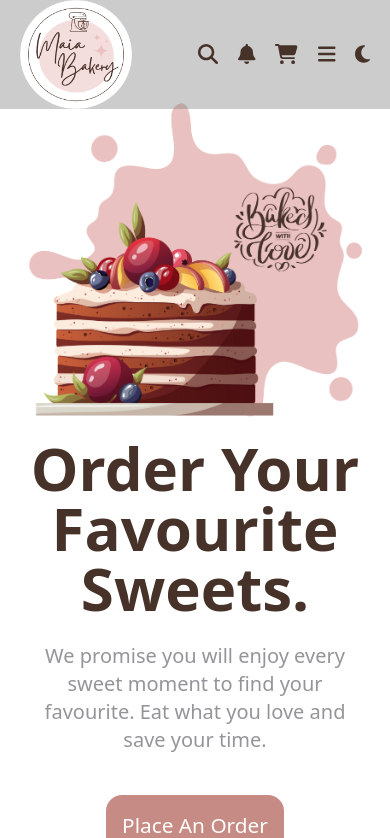
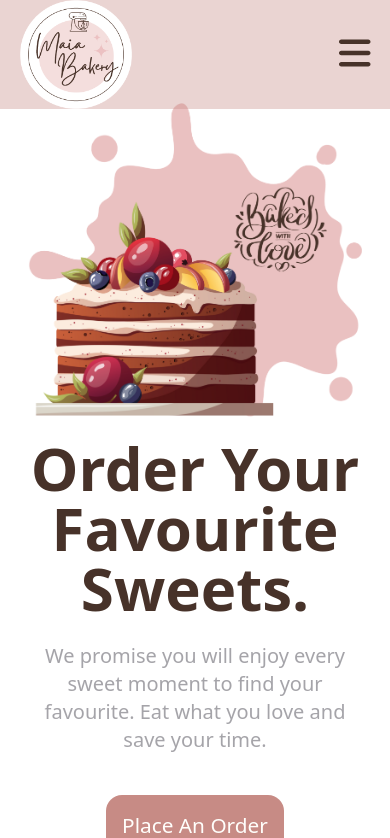
Before and after one commit to KSJ0/maia-app, a React (Vite) app: page / in a window 390 px wide. Shown: the top 838 px of the page. Built offline with nearby package versions, Linux system fonts and the light colour scheme; a web font is replaced by a local one.

Commit message:
added mobile nav

```diff
--- a/src/components/Header.jsx
+++ b/src/components/Header.jsx
@@ -1,5 +1,5 @@
 /* eslint-disable no-unused-vars */
-import React from "react";
+import React, { useState } from "react";
 import { Link } from "react-router-dom";
 import Logo from "/images/Maia Bakery Logo.png";
 import { FontAwesomeIcon } from "@fortawesome/react-fontawesome";
@@ -12,13 +12,21 @@ import {
 } from "@fortawesome/free-solid-svg-icons";
 
 const Header = () => {
+  const [isOpen, setIsOpen] = useState(false);
+
+  const toggleMenu = () => {
+    setIsOpen(!isOpen);
+  };
+
   return (
     <div>
-      <header className="flex justify-between max-w-5xl m-auto font-mono px-5 text-[--text-color] fixed top-0 left-0 right-0 backdrop-opacity-20 backdrop-invert bg-[--bg-color]/30 md:rounded-xl md:mt-2">
+      {/* backdrop-opacity-20 backdrop-invert bg-[--bg-color]/30 */}
+      <header className="flex justify-between max-w-5xl m-auto font-mono px-5 bg-[#c78a855e] text-[--text-color] fixed top-0 left-0 right-0  md:rounded-xl md:mt-2">
         <Link to="/" className="">
           <img src={Logo} className="w-28 h-auto" />
         </Link>
 
+        {/* NAVBAR LINKS */}
         <ul className="hidden md:flex gap-5 items-center text-xl">
           <li>
             <Link to="/" className="hover:text-[--main-color]">
@@ -42,43 +50,75 @@ const Header = () => {
           </li>
         </ul>
 
-        <div className="flex gap-5 items-center text-xl">
-          <a href="#">
+        {/* MOBILE MENU */}
+        {isOpen && (
+          <div className="md:hidden bg-[#c78a855e] rounded-lg flex flex-col gap-10 text-center absolute mt-[109px] w-[560px]">
+            <Link
+              to="/"
+              className="block text-black text-3xl hover:text-[--main-color]"
+            >
+              Home
+            </Link>
+            <Link
+              to="/shop"
+              className="block text-black text-3xl hover:text-[--main-color]"
+            >
+              Shop
+            </Link>
+            <Link
+              to="/about"
+              className="block text-black text-3xl hover:text-[--main-color]"
+            >
+              About
+            </Link>
+            <Link
+              to="/contact"
+              className="block text-black text-3xl hover:text-[--main-color]"
+            >
+              Contact
+            </Link>
+          </div>
+        )}
+
+        <div className="flex gap-5 items-center text-4xl">
+          {/* <a href="#">
             <FontAwesomeIcon
               icon={faMagnifyingGlass}
               className="hover:text-[--main-color]"
             />
-          </a>
-          <a href="#">
+          </a> */}
+          {/* <a href="#">
             <FontAwesomeIcon
               icon={faBell}
               className="hover:text-[--main-color]"
             />
-          </a>
-          <a href="#">
+          </a> */}
+          {/* <a href="#">
             <FontAwesomeIcon
               icon={faCartShopping}
               className="hover:text-[--main-color]"
             />
-          </a>
+          </a> */}
           <div className="bx bx-menu md:hidden" id="menu-icon">
             <a href="#">
               <FontAwesomeIcon
                 icon={faBars}
                 className="hover:text-[--main-color]"
+                onClick={toggleMenu}
+                type="button"
               />
             </a>
           </div>
 
           {/* ----------darkmode---------- */}
-          <div className="bx bx-moon" id="darkmode">
+          {/* <div className="bx bx-moon" id="darkmode">
             <a href="#">
               <FontAwesomeIcon
                 icon={faMoon}
                 className="hover:text-[--main-color]"
               />
             </a>
-          </div>
+          </div> */}
         </div>
       </header>
     </div>
--- a/src/index.css
+++ b/src/index.css
@@ -7,7 +7,7 @@
   --text-color: #473229;
   --bg-color: #fffefb;
   --rr-color: #ffa50a;
-  --other-color: #95949a;
+  --other-color: #95949ad9;
   --bb-color: #fff2de;
 
   /* --big-font: 4.4rem;
```
